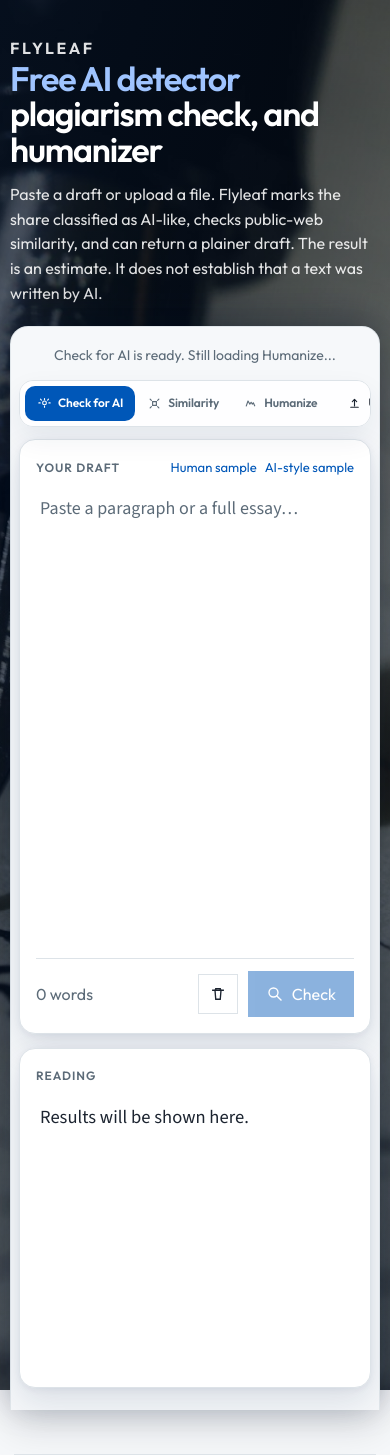
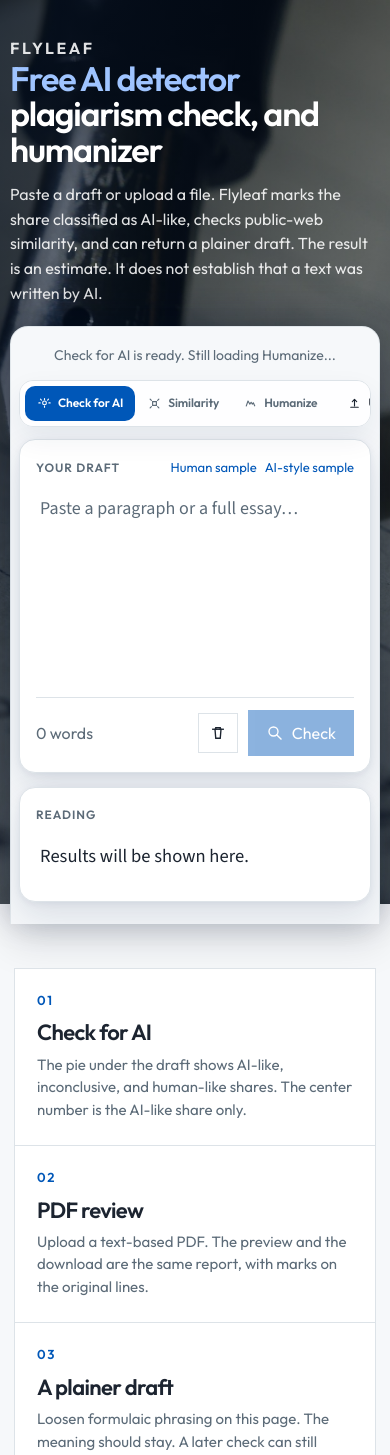
Before and after one commit to silatanui/Flyleaf, a Flask app: page / in a window 390 px wide. Shown: the part 100-1555 px from the top of the page. Run offline with Flask 3, Linux system fonts and the light colour scheme.

Commit message:
Let users check immediately and fix phone Reading scroll.
Queue analyze/humanize/similarity until models are ready, use page scroll for Reading on small screens, keep Flyleaf untranslated, and prefer CUDA when available.

Co-authored-by: Cursor <cursoragent@cursor.com>

```diff
--- a/app.py
+++ b/app.py
@@ -74,6 +74,25 @@ def _read_upload(storage) -> tuple[str, bytes | None, str]:
     return raw.decode("utf-8", errors="replace"), None, filename
 
 
+def _wait_until_ready(job_id: str, tool, message: str, start=None, timeout: float = 900.0) -> None:
+    """Hold a queued job until the model is ready so the user can click immediately."""
+    if start is not None:
+        start()
+    deadline = time.time() + timeout
+    while tool.status == "loading":
+        if time.time() >= deadline:
+            raise TimeoutError("Flyleaf is still getting ready. Wait a minute and try again.")
+        with _jobs_lock:
+            job = _jobs.get(job_id)
+            if job is not None:
+                job["message"] = message
+                job["percent"] = max(4, min(12, int(job.get("percent") or 4)))
+        _publish_job(job_id)
+        time.sleep(1.0)
+    if tool.status == "error":
+        raise RuntimeError(tool.error or "Flyleaf failed to load.")
+
+
 def _run_job(job_id: str, text: str, pdf_bytes: bytes | None, filename: str, prefix: str = "") -> None:
     def progress(done: int, total: int, message: str) -> None:
         del message
@@ -102,6 +121,7 @@ def _run_job(job_id: str, text: str, pdf_bytes: bytes | None, filename: str, pre
     except RuntimeError:
         pass
     try:
+        _wait_until_ready(job_id, detector, "Getting the AI checker ready...", _start_model_load)
         result = detector.score(text, progress=progress)
         if pdf_bytes is not None:
             review_id = uuid.uuid4().hex
@@ -281,6 +301,7 @@ def _run_humanize(job_id: str, text: str) -> None:
 
     threading.Thread(target=beat, daemon=True).start()
     try:
+        _wait_until_ready(job_id, humanizer, "Getting the humanizer ready...", _start_model_load)
         result = humanizer.rewrite(text, progress=progress)
         with _jobs_lock:
             _jobs[job_id]["status"] = "done"
@@ -300,8 +321,7 @@ def _run_humanize(job_id: str, text: str) -> None:
 
 @app.post("/api/humanize")
 def humanize_api():
-    if humanizer.status == "loading":
-        return jsonify({"error": "The humanizer is still getting ready. Try again in a minute."}), 503
+    _start_model_load()
     if humanizer.status == "error":
         return jsonify({"error": humanizer.error or "The humanizer failed to load."}), 500
     text = ""
@@ -342,8 +362,7 @@ def upload_quota():
 
 @app.post("/api/analyze")
 def analyze():
-    if detector.status == "loading":
-        return jsonify({"error": "Flyleaf is still getting ready. Try again in a minute."}), 503
+    _start_model_load()
     if detector.status == "error":
         return jsonify({"error": detector.error or "Flyleaf failed to load."}), 500
 
@@ -418,6 +437,12 @@ def _run_similarity(
     except RuntimeError:
         pass
     try:
+        _wait_until_ready(
+            job_id,
+            similarity,
+            "Getting the similarity checker ready...",
+            _start_similarity_load,
+        )
         result = similarity.check(text, progress=progress)
         review_id = uuid.uuid4().hex
         REVIEW_DIR.mkdir(parents=True, exist_ok=True)
@@ -463,8 +488,6 @@ def _run_similarity(
 @app.post("/api/plagiarism")
 def plagiarism_api():
     _start_similarity_load()
-    if similarity.status == "loading":
-        return jsonify({"error": "The similarity checker is still getting ready. Try again in a minute."}), 503
     if similarity.status == "error":
         return jsonify({"error": similarity.error or "The similarity checker failed to load."}), 500
 
--- a/detector/humanizer.py
+++ b/detector/humanizer.py
@@ -15,6 +15,7 @@ from pathlib import Path
 import torch
 from transformers import T5ForConditionalGeneration, T5Tokenizer
 
+from detector.device import inference_device
 from detector.engine import split_sentences, word_count
 from detector.plain import loosen
 
@@ -35,12 +36,13 @@ class Humanizer:
         self.error: str | None = None
         self._model = None
         self._tokenizer = None
-        self._device = torch.device("cpu")
+        self._device = inference_device()
         self._lock = threading.Lock()
         self._prefix = ""
         self.model_name = MODEL_ID
 
     def load(self) -> None:
+        self._device = inference_device()
         last_error: Exception | None = None
         for folder, prefix, name in self._candidates():
             try:
--- a/static/css/app.css
+++ b/static/css/app.css
@@ -2389,10 +2389,29 @@ html[data-theme="dark"] .bar-fill {
   .nav-dashboard { display: none; }
   .hero, .band, .about, .method-inner, .workspace, .check-layout, .intro { grid-template-columns: 1fr; }
   .check-layout { gap: 14px; }
+  /* One scroll owner on phones: the page. Nested Reading panes fight touch scroll. */
   .check-layout .write,
   .check-layout .report {
     height: auto;
-    min-height: 420px;
+    min-height: 0;
+    overflow: visible;
+  }
+  .check-layout .write {
+    min-height: 280px;
+  }
+  .write textarea {
+    flex: none;
+    height: 240px;
+    min-height: 200px;
+    max-height: 45vh;
+  }
+  .check-layout .result-sheet,
+  .highlight-slot,
+  .similarity-sheet.result-sheet {
+    overflow: visible;
+    flex: 0 1 auto;
+    min-height: 0;
+    max-height: none;
   }
   .check-layout .panel { border-radius: 16px; padding: 18px 16px 16px; }
   .score-card { grid-template-columns: 1fr; }
@@ -2509,7 +2528,11 @@ html[data-theme="dark"] .bar-fill {
   .hero-panel .check-main:has(.check-layout) { width: 100%; }
   .check-layout .write,
   .check-layout .report {
-    min-height: 380px;
+    min-height: 0;
+  }
+  .write textarea {
+    height: 220px;
+    min-height: 180px;
   }
   .score-slot { flex-basis: 148px; height: 148px; }
   .home .cards-section { padding: 32px 0 4px; }
@@ -2549,7 +2572,11 @@ html[data-theme="dark"] .bar-fill {
   }
   .home-lead h1 { font-size: clamp(28px, 9vw, 34px); }
   .check-layout .write,
-  .check-layout .report { min-height: 340px; }
+  .check-layout .report { min-height: 0; }
+  .write textarea {
+    height: 200px;
+    min-height: 160px;
+  }
 }
 
 .nav-logout {
--- a/static/js/app.js
+++ b/static/js/app.js
@@ -487,10 +487,11 @@ function buttonsAvailable() {
   if (busy) return;
   const count = draft ? words(draft.value) : 0;
   const hasFile = Boolean(fileInput && fileInput.files && fileInput.files.length > 0);
-  if (checkButton) checkButton.disabled = !detectorReady || (count < 20 && !hasFile);
-  if (humanizeButton) humanizeButton.disabled = !humanizerReady || count < 8;
-  if (similarityButton) similarityButton.disabled = !similarityReady || (count < 40 && !hasFile);
-  if (offerHumanize) offerHumanize.disabled = !humanizerReady;
+  // Allow a click while models load; the job waits on the server until ready.
+  if (checkButton) checkButton.disabled = count < 20 && !hasFile;
+  if (humanizeButton) humanizeButton.disabled = count < 8;
+  if (similarityButton) similarityButton.disabled = count < 40 && !hasFile;
+  if (offerHumanize) offerHumanize.disabled = count < 8;
 }
 
 function showSimilarity(result) {
@@ -707,14 +708,15 @@ async function runJob(url, body, isForm, workingLabel, doneLabel, onDone, busyBu
   let shown = 6;
   let target = 6;
   let finished = false;
-  paintProgress(shown, workingLabel);
+  let liveLabel = workingLabel;
+  paintProgress(shown, liveLabel);
   const timer = window.setInterval(() => {
     const ceiling = finished ? 100 : 94;
     if (target > ceiling) target = ceiling;
     // Ease forward only so the bar never jumps backward.
     if (target > shown) shown += Math.max(0.15, (target - shown) * 0.14);
     else if (finished && shown < 100) shown += Math.max(0.4, (100 - shown) * 0.2);
-    paintProgress(shown, finished ? doneLabel : workingLabel);
+    paintProgress(shown, finished ? doneLabel : liveLabel);
   }, 80);
 
   try {
@@ -757,6 +759,7 @@ async function runJob(url, body, isForm, workingLabel, doneLabel, onDone, busyBu
         // Keep progress monotonic: never let a later poll pull the bar back down.
         target = Math.max(target, Math.min(94, job.percent));
       }
+      if (job.message) liveLabel = job.message;
       if (job.status === "done") {
         finished = true;
         target = 100;
--- a/static/js/humanize.js
+++ b/static/js/humanize.js
@@ -32,12 +32,13 @@ function paintProgress(value) {
 }
 
 async function waitUntilReady() {
+  button.disabled = words(draft.value) < 8;
   for (;;) {
     const response = await fetch("/api/humanize/status");
     const payload = await response.json();
     if (payload.status === "ready") {
       modelState.textContent = "Ready · English · free to use";
-      button.disabled = false;
+      button.disabled = words(draft.value) < 8;
       return;
     }
     if (payload.status === "error") {
@@ -46,6 +47,7 @@ async function waitUntilReady() {
       continue;
     }
     modelState.textContent = "Flyleaf is getting the humanizer ready...";
+    button.disabled = words(draft.value) < 8;
     await new Promise((resolve) => setTimeout(resolve, 2000));
   }
 }
--- a/static/js/translate.js
+++ b/static/js/translate.js
@@ -1,4 +1,38 @@
 (function () {
+  // Keep the brand name out of Google Translate; translate the surrounding copy only.
+  function protectBrand(rootNode) {
+    const skip = new Set(["SCRIPT", "STYLE", "TEXTAREA", "CODE", "PRE", "NOSCRIPT"]);
+    const walker = document.createTreeWalker(rootNode || document.body, NodeFilter.SHOW_TEXT, {
+      acceptNode(node) {
+        const parent = node.parentElement;
+        if (!parent || skip.has(parent.tagName)) return NodeFilter.FILTER_REJECT;
+        if (parent.closest(".notranslate") || parent.translate === false) return NodeFilter.FILTER_REJECT;
+        if (!node.nodeValue || !/\bFlyleaf\b/.test(node.nodeValue)) return NodeFilter.FILTER_REJECT;
+        return NodeFilter.FILTER_ACCEPT;
+      },
+    });
+    const nodes = [];
+    while (walker.nextNode()) nodes.push(walker.currentNode);
+    nodes.forEach((node) => {
+      const parts = node.nodeValue.split(/(\bFlyleaf\b)/g);
+      const frag = document.createDocumentFragment();
+      parts.forEach((part) => {
+        if (part === "Flyleaf") {
+          const span = document.createElement("span");
+          span.className = "notranslate";
+          span.setAttribute("translate", "no");
+          span.textContent = part;
+          frag.appendChild(span);
+        } else if (part) {
+          frag.appendChild(document.createTextNode(part));
+        }
+      });
+      node.parentNode.replaceChild(frag, node);
+    });
+  }
+
+  if (document.body) protectBrand(document.body);
+
   const root = document.querySelector("#lang-switch");
   const trigger = document.querySelector("#lang-trigger");
   const panel = document.querySelector("#lang-panel");
@@ -99,6 +133,7 @@
 
   window.googleTranslateElementInit = function () {
     if (!window.google || !google.translate) return;
+    protectBrand(document.body);
     new google.translate.TranslateElement(
       {
         pageLanguage: "en",
@@ -111,6 +146,7 @@
     const wanted = readLang();
     if (wanted && wanted !== "en") {
       window.setTimeout(() => {
+        protectBrand(document.body);
         const combo = document.querySelector(".goog-te-combo");
         if (combo && combo.value !== wanted) {
           combo.value = wanted;
--- a/templates/base.html
+++ b/templates/base.html
@@ -22,13 +22,13 @@
   </script>
   <link rel="icon" href="{{ url_for('static', filename='favicon.svg') }}?v=16" type="image/svg+xml">
   <meta name="csrf-token" content="{{ csrf_token }}">
-  <link rel="stylesheet" href="{{ url_for('static', filename='css/app.css') }}?v=79">
+  <link rel="stylesheet" href="{{ url_for('static', filename='css/app.css') }}?v=80">
   {% block head %}{% endblock %}
 </head>
 <body class="{% block body_class %}{% endblock %}" data-signed-in="{{ '1' if account else '0' }}">
   <header class="nav">
     <div class="nav-left">
-      <a class="logo" href="{{ url_for('home') }}">
+      <a class="logo notranslate" href="{{ url_for('home') }}" translate="no">
         <span class="logo-name">Fly</span>
         <img src="{{ url_for('static', filename='favicon.svg') }}?v=16" alt="" width="28" height="28">
       </a>
@@ -126,7 +126,7 @@
   <footer class="site-footer">
     <div class="footer-grid">
       <div>
-        <a class="logo footer-logo" href="{{ url_for('home') }}">
+        <a class="logo footer-logo notranslate" href="{{ url_for('home') }}" translate="no">
           <span class="logo-name">Fly</span>
           <img src="{{ url_for('static', filename='favicon.svg') }}?v=16" alt="" width="28" height="28">
         </a>
@@ -151,7 +151,7 @@
       </div>
     </div>
     <div class="footer-bar">
-      <p>Flyleaf, 2026. Tanui Kipngetich Sila.</p>
+      <p><span class="notranslate" translate="no">Flyleaf</span>, 2026. Tanui Kipngetich Sila.</p>
       <p>
         <a href="{{ url_for('privacy') }}">Privacy</a>
         <a href="{{ url_for('terms') }}">Terms</a>
@@ -204,7 +204,7 @@
       }
     })();
   </script>
-  <script src="{{ url_for('static', filename='js/translate.js') }}?v=3"></script>
+  <script src="{{ url_for('static', filename='js/translate.js') }}?v=4"></script>
   {% block scripts %}{% endblock %}
 </body>
 </html>
--- a/templates/check.html
+++ b/templates/check.html
@@ -122,5 +122,5 @@
 </main>
 {% endblock %}
 {% block scripts %}
-<script src="{{ url_for('static', filename='js/app.js') }}?v=45"></script>
+<script src="{{ url_for('static', filename='js/app.js') }}?v=46"></script>
 {% endblock %}
--- a/templates/home.html
+++ b/templates/home.html
@@ -6,7 +6,7 @@
 <div class="detect-band">
   <div class="detect-band-inner">
     <section class="home-lead">
-      <p class="hero-kicker">Flyleaf</p>
+      <p class="hero-kicker notranslate" translate="no">Flyleaf</p>
       <h1><span class="lead-accent">Free AI detector</span><br> plagiarism check, and humanizer</h1>
       <p>Paste a draft or upload a file. Flyleaf marks the share classified as AI-like, checks public-web similarity, and can return a plainer draft. The result is an estimate. It does not establish that a text was written by AI.</p>
     </section>
@@ -335,5 +335,5 @@
 </main>
 {% endblock %}
 {% block scripts %}
-<script src="{{ url_for('static', filename='js/app.js') }}?v=45"></script>
+<script src="{{ url_for('static', filename='js/app.js') }}?v=46"></script>
 {% endblock %}
--- a/templates/humanize.html
+++ b/templates/humanize.html
@@ -60,5 +60,5 @@
 </div>
 {% endblock %}
 {% block scripts %}
-<script src="{{ url_for('static', filename='js/humanize.js') }}?v=5"></script>
+<script src="{{ url_for('static', filename='js/humanize.js') }}?v=6"></script>
 {% endblock %}
--- a/templates/saved_item.html
+++ b/templates/saved_item.html
@@ -59,7 +59,7 @@
 {% endblock %}
 {% block scripts %}
 {% if item.kind != 'pdf' %}
-<script src="{{ url_for('static', filename='js/app.js') }}?v=45"></script>
+<script src="{{ url_for('static', filename='js/app.js') }}?v=46"></script>
 <script>
   const payload = JSON.parse(document.querySelector("#saved-payload").textContent);
   if (document.querySelector("#rewrite")) showRewrite(payload);
```
Also changed, not shown: detector/device.py (added, +24 -0 lines), detector/engine.py (+6 -2 lines), detector/plagiarism.py (+15 -2 lines).
